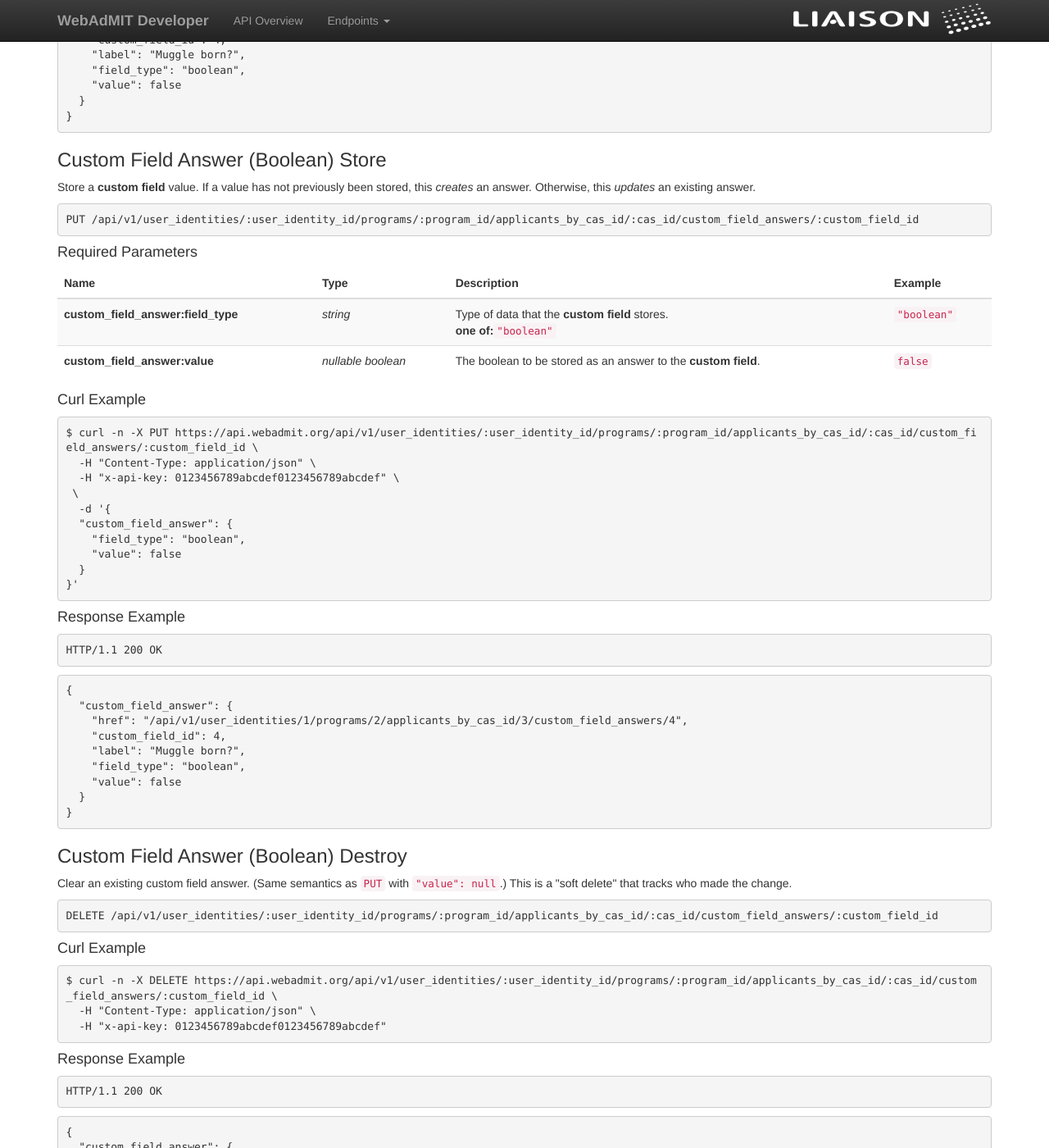
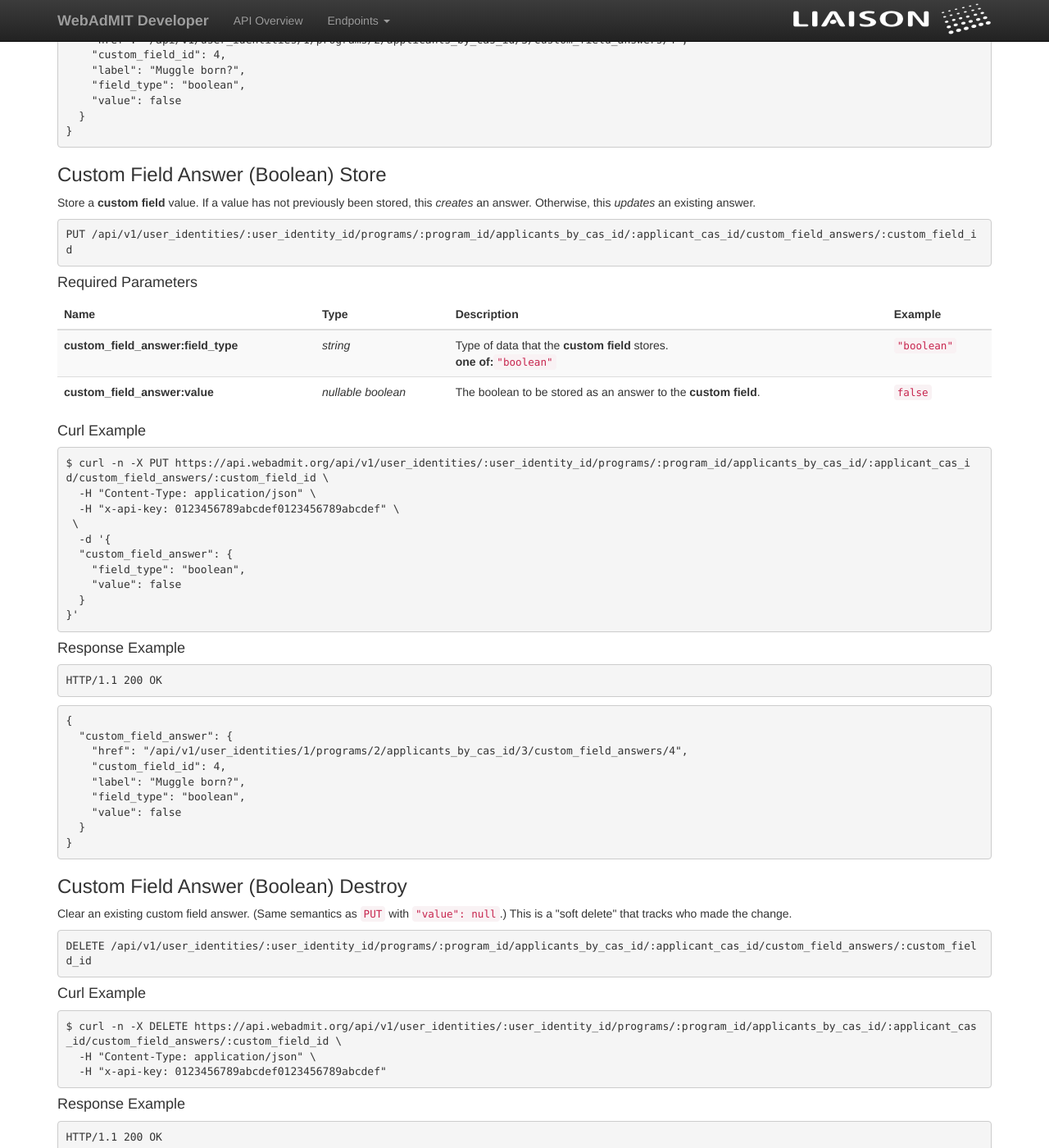
Before and after one commit to Liaison-Intl/Liaison-Intl.github.io, a Jekyll site: the page built from custom_field_answer_boolean.md, in a window 1280 px wide and 1400 px high, scrolled down 899 px. Shown: the whole window at 82% size. Built offline with Jekyll 4.4.1, drawn with Linux system fonts in a browser that asks for light colours; nearby versions of some CDN libraries; some of the changed text lies outside the part shown.

Commit message:
[NF-8539] Snapshot

```diff
--- a/custom_field_answer_boolean.md
+++ b/custom_field_answer_boolean.md
@@ -56,12 +56,12 @@
 
 <p>Display an existing custom field answer.</p>
 
-<pre><code>GET /api/v1/user_identities/:user_identity_id/programs/:program_id/applicants_by_cas_id/:cas_id/custom_field_answers/:custom_field_id
+<pre><code>GET /api/v1/user_identities/:user_identity_id/programs/:program_id/applicants_by_cas_id/:applicant_cas_id/custom_field_answers/:custom_field_id
 </code></pre>
 
 <h4>Curl Example</h4>
 
-<pre lang="bash"><code>$ curl -n https://api.webadmit.org/api/v1/user_identities/:user_identity_id/programs/:program_id/applicants_by_cas_id/:cas_id/custom_field_answers/:custom_field_id \
+<pre lang="bash"><code>$ curl -n https://api.webadmit.org/api/v1/user_identities/:user_identity_id/programs/:program_id/applicants_by_cas_id/:applicant_cas_id/custom_field_answers/:custom_field_id \
   -H &quot;x-api-key: 0123456789abcdef0123456789abcdef&quot;
 </code></pre>
 
@@ -85,7 +85,7 @@
 
 <p>Store a <strong>custom field</strong> value.  If a value has not previously been stored, this <em>creates</em> an answer.  Otherwise, this <em>updates</em> an existing answer.</p>
 
-<pre><code>PUT /api/v1/user_identities/:user_identity_id/programs/:program_id/applicants_by_cas_id/:cas_id/custom_field_answers/:custom_field_id
+<pre><code>PUT /api/v1/user_identities/:user_identity_id/programs/:program_id/applicants_by_cas_id/:applicant_cas_id/custom_field_answers/:custom_field_id
 </code></pre>
 
 <h4>Required Parameters</h4>
@@ -114,7 +114,7 @@
 
 <h4>Curl Example</h4>
 
-<pre lang="bash"><code>$ curl -n -X PUT https://api.webadmit.org/api/v1/user_identities/:user_identity_id/programs/:program_id/applicants_by_cas_id/:cas_id/custom_field_answers/:custom_field_id \
+<pre lang="bash"><code>$ curl -n -X PUT https://api.webadmit.org/api/v1/user_identities/:user_identity_id/programs/:program_id/applicants_by_cas_id/:applicant_cas_id/custom_field_answers/:custom_field_id \
   -H &quot;Content-Type: application/json&quot; \
   -H &quot;x-api-key: 0123456789abcdef0123456789abcdef&quot; \
  \
@@ -146,12 +146,12 @@
 
 <p>Clear an existing custom field answer.  (Same semantics as <code>PUT</code> with <code>&quot;value&quot;: null</code>.)  This is a &quot;soft delete&quot; that tracks who made the change.</p>
 
-<pre><code>DELETE /api/v1/user_identities/:user_identity_id/programs/:program_id/applicants_by_cas_id/:cas_id/custom_field_answers/:custom_field_id
+<pre><code>DELETE /api/v1/user_identities/:user_identity_id/programs/:program_id/applicants_by_cas_id/:applicant_cas_id/custom_field_answers/:custom_field_id
 </code></pre>
 
 <h4>Curl Example</h4>
 
-<pre lang="bash"><code>$ curl -n -X DELETE https://api.webadmit.org/api/v1/user_identities/:user_identity_id/programs/:program_id/applicants_by_cas_id/:cas_id/custom_field_answers/:custom_field_id \
+<pre lang="bash"><code>$ curl -n -X DELETE https://api.webadmit.org/api/v1/user_identities/:user_identity_id/programs/:program_id/applicants_by_cas_id/:applicant_cas_id/custom_field_answers/:custom_field_id \
   -H &quot;Content-Type: application/json&quot; \
   -H &quot;x-api-key: 0123456789abcdef0123456789abcdef&quot;
 </code></pre>
--- a/schemata/custom_field_answer_boolean.json
+++ b/schemata/custom_field_answer_boolean.json
@@ -8,7 +8,7 @@
   "links": [
     {
       "description": "Display an existing custom field answer.",
-      "href": "/api/v1/user_identities/:user_identity_id/programs/:program_id/applicants_by_cas_id/:cas_id/custom_field_answers/:custom_field_id",
+      "href": "/api/v1/user_identities/:user_identity_id/programs/:program_id/applicants_by_cas_id/:applicant_cas_id/custom_field_answers/:custom_field_id",
       "method": "GET",
       "rel": "self",
       "title": "Show",
@@ -16,7 +16,7 @@
     },
     {
       "description": "Store a **custom field** value.  If a value has not previously been stored, this *creates* an answer.  Otherwise, this *updates* an existing answer.",
-      "href": "/api/v1/user_identities/:user_identity_id/programs/:program_id/applicants_by_cas_id/:cas_id/custom_field_answers/:custom_field_id",
+      "href": "/api/v1/user_identities/:user_identity_id/programs/:program_id/applicants_by_cas_id/:applicant_cas_id/custom_field_answers/:custom_field_id",
       "method": "PUT",
       "rel": "update",
       "title": "Store",
@@ -47,7 +47,7 @@
     },
     {
       "description": "Clear an existing custom field answer.  (Same semantics as `PUT` with `\"value\": null`.)  This is a \"soft delete\" that tracks who made the change.",
-      "href": "/api/v1/user_identities/:user_identity_id/programs/:program_id/applicants_by_cas_id/:cas_id/custom_field_answers/:custom_field_id",
+      "href": "/api/v1/user_identities/:user_identity_id/programs/:program_id/applicants_by_cas_id/:applicant_cas_id/custom_field_answers/:custom_field_id",
       "method": "DELETE",
       "rel": "destroy",
       "title": "Destroy",
--- a/schemata/custom_field_answer_date.json
+++ b/schemata/custom_field_answer_date.json
@@ -8,7 +8,7 @@
   "links": [
     {
       "description": "Display an existing custom field answer.",
-      "href": "/api/v1/user_identities/:user_identity_id/programs/:program_id/applicants_by_cas_id/:cas_id/custom_field_answers/:custom_field_id",
+      "href": "/api/v1/user_identities/:user_identity_id/programs/:program_id/applicants_by_cas_id/:applicant_cas_id/custom_field_answers/:custom_field_id",
       "method": "GET",
       "rel": "self",
       "title": "Show",
@@ -16,7 +16,7 @@
     },
     {
       "description": "Store a **custom field** value.  If a value has not previously been stored, this *creates* an answer.  Otherwise, this *updates* an existing answer.",
-      "href": "/api/v1/user_identities/:user_identity_id/programs/:program_id/applicants_by_cas_id/:cas_id/custom_field_answers/:custom_field_id",
+      "href": "/api/v1/user_identities/:user_identity_id/programs/:program_id/applicants_by_cas_id/:applicant_cas_id/custom_field_answers/:custom_field_id",
       "method": "PUT",
       "rel": "update",
       "title": "Store",
@@ -47,7 +47,7 @@
     },
     {
       "description": "Clear an existing custom field answer.  (Same semantics as `PUT` with `\"value\": null`.)  This is a \"soft delete\" that tracks who made the change.",
-      "href": "/api/v1/user_identities/:user_identity_id/programs/:program_id/applicants_by_cas_id/:cas_id/custom_field_answers/:custom_field_id",
+      "href": "/api/v1/user_identities/:user_identity_id/programs/:program_id/applicants_by_cas_id/:applicant_cas_id/custom_field_answers/:custom_field_id",
       "method": "DELETE",
       "rel": "destroy",
       "title": "Destroy",
--- a/schemata/custom_field_answer_number.json
+++ b/schemata/custom_field_answer_number.json
@@ -8,7 +8,7 @@
   "links": [
     {
       "description": "Display an existing custom field answer.",
-      "href": "/api/v1/user_identities/:user_identity_id/programs/:program_id/applicants_by_cas_id/:cas_id/custom_field_answers/:custom_field_id",
+      "href": "/api/v1/user_identities/:user_identity_id/programs/:program_id/applicants_by_cas_id/:applicant_cas_id/custom_field_answers/:custom_field_id",
       "method": "GET",
       "rel": "self",
       "title": "Show",
@@ -16,7 +16,7 @@
     },
     {
       "description": "Store a **custom field** value.  If a value has not previously been stored, this *creates* an answer.  Otherwise, this *updates* an existing answer.",
-      "href": "/api/v1/user_identities/:user_identity_id/programs/:program_id/applicants_by_cas_id/:cas_id/custom_field_answers/:custom_field_id",
+      "href": "/api/v1/user_identities/:user_identity_id/programs/:program_id/applicants_by_cas_id/:applicant_cas_id/custom_field_answers/:custom_field_id",
       "method": "PUT",
       "rel": "update",
       "title": "Store",
@@ -47,7 +47,7 @@
     },
     {
       "description": "Clear an existing custom field answer.  (Same semantics as `PUT` with `\"value\": null`.)  This is a \"soft delete\" that tracks who made the change.",
-      "href": "/api/v1/user_identities/:user_identity_id/programs/:program_id/applicants_by_cas_id/:cas_id/custom_field_answers/:custom_field_id",
+      "href": "/api/v1/user_identities/:user_identity_id/programs/:program_id/applicants_by_cas_id/:applicant_cas_id/custom_field_answers/:custom_field_id",
       "method": "DELETE",
       "rel": "destroy",
       "title": "Destroy",
--- a/schemata/custom_field_answer_select.json
+++ b/schemata/custom_field_answer_select.json
@@ -8,7 +8,7 @@
   "links": [
     {
       "description": "Display an existing custom field answer.",
-      "href": "/api/v1/user_identities/:user_identity_id/programs/:program_id/applicants_by_cas_id/:cas_id/custom_field_answers/:custom_field_id",
+      "href": "/api/v1/user_identities/:user_identity_id/programs/:program_id/applicants_by_cas_id/:applicant_cas_id/custom_field_answers/:custom_field_id",
       "method": "GET",
       "rel": "self",
       "title": "Show",
@@ -16,7 +16,7 @@
     },
     {
       "description": "Store a **custom field** value.  If a value has not previously been stored, this *creates* an answer.  Otherwise, this *updates* an existing answer.",
-      "href": "/api/v1/user_identities/:user_identity_id/programs/:program_id/applicants_by_cas_id/:cas_id/custom_field_answers/:custom_field_id",
+      "href": "/api/v1/user_identities/:user_identity_id/programs/:program_id/applicants_by_cas_id/:applicant_cas_id/custom_field_answers/:custom_field_id",
       "method": "PUT",
       "rel": "update",
       "title": "Store",
@@ -47,7 +47,7 @@
     },
     {
       "description": "Clear an existing custom field answer.  (Same semantics as `PUT` with `\"value\": null`.)  This is a \"soft delete\" that tracks who made the change.",
-      "href": "/api/v1/user_identities/:user_identity_id/programs/:program_id/applicants_by_cas_id/:cas_id/custom_field_answers/:custom_field_id",
+      "href": "/api/v1/user_identities/:user_identity_id/programs/:program_id/applicants_by_cas_id/:applicant_cas_id/custom_field_answers/:custom_field_id",
       "method": "DELETE",
       "rel": "destroy",
       "title": "Destroy",
--- a/schemata/custom_field_answer_string.json
+++ b/schemata/custom_field_answer_string.json
@@ -8,7 +8,7 @@
   "links": [
     {
       "description": "Display an existing custom field answer.",
-      "href": "/api/v1/user_identities/:user_identity_id/programs/:program_id/applicants_by_cas_id/:cas_id/custom_field_answers/:custom_field_id",
+      "href": "/api/v1/user_identities/:user_identity_id/programs/:program_id/applicants_by_cas_id/:applicant_cas_id/custom_field_answers/:custom_field_id",
       "method": "GET",
       "rel": "self",
       "title": "Show",
@@ -16,7 +16,7 @@
     },
     {
       "description": "Store a **custom field** value.  If a value has not previously been stored, this *creates* an answer.  Otherwise, this *updates* an existing answer.",
-      "href": "/api/v1/user_identities/:user_identity_id/programs/:program_id/applicants_by_cas_id/:cas_id/custom_field_answers/:custom_field_id",
+      "href": "/api/v1/user_identities/:user_identity_id/programs/:program_id/applicants_by_cas_id/:applicant_cas_id/custom_field_answers/:custom_field_id",
       "method": "PUT",
       "rel": "update",
       "title": "Store",
@@ -47,7 +47,7 @@
     },
     {
       "description": "Clear an existing custom field answer.  (Same semantics as `PUT` with `\"value\": null`.)  This is a \"soft delete\" that tracks who made the change.",
-      "href": "/api/v1/user_identities/:user_identity_id/programs/:program_id/applicants_by_cas_id/:cas_id/custom_field_answers/:custom_field_id",
+      "href": "/api/v1/user_identities/:user_identity_id/programs/:program_id/applicants_by_cas_id/:applicant_cas_id/custom_field_answers/:custom_field_id",
       "method": "DELETE",
       "rel": "destroy",
       "title": "Destroy",
--- a/schemata/designation.json
+++ b/schemata/designation.json
@@ -53,12 +53,6 @@
         "decision": {
           "type": ["object", "null"],
           "properties": {
-            "href": {
-              "type": "string",
-              "description": "Hypertext reference to this resource.",
-              "pattern": "/api/v1/user_identities/\\d+/decisions",
-              "example": "/api/v1/user_identities/42/decisions"
-            },
             "id": {
               "type": "integer",
               "description": "Unique identifier of this decision.",
```
Also changed, not shown: custom_field_answer_date.md (+6 -6 lines), custom_field_answer_number.md (+6 -6 lines), custom_field_answer_select.md (+6 -6 lines), custom_field_answer_string.md (+6 -6 lines), designation.md (+0 -8 lines).
